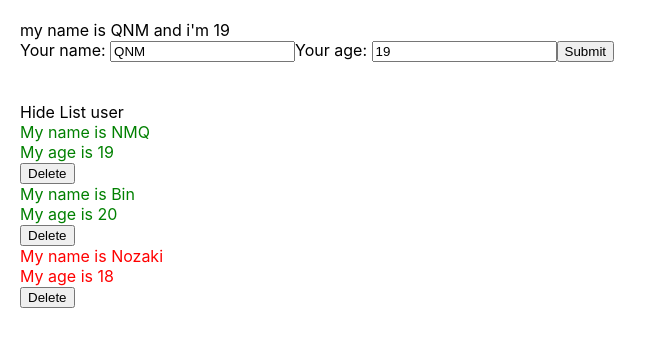
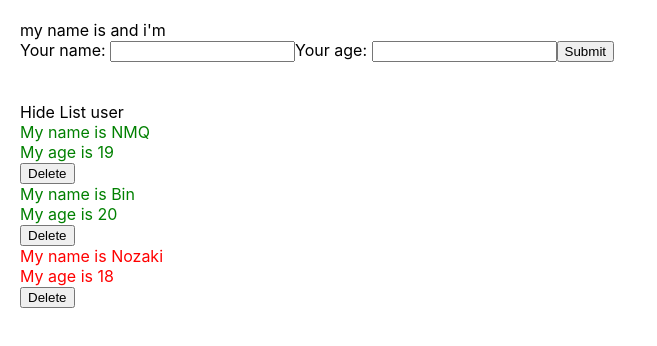
Before and after one commit to MinhQuangNguyen321/react-learning-chapter-3, a React (Create React App) app: page / in a window 1280 px wide. Shown: the top 346 px of the page, without its empty margins (0-657 px from the left). Built offline with nearby package versions, Linux system fonts and the light colour scheme.

Commit message:
lesson 37

```diff
--- a/src/App.js
+++ b/src/App.js
@@ -6,16 +6,24 @@ import MyComponent from "./components/MyComponent";
 import React from "react";
 import { render } from "@testing-library/react";
 
-class App extends React.Component {
-  render() {
-    return (
-      <div className="app-container">
-        {/* Hello World; */}
-        <MyComponent />
-      </div>
-    );
-  }
-}
+// class App extends React.Component {
+//   render() {
+//     return (
+//       <div className="app-container">
+//         {/* Hello World; */}
+//         <MyComponent />
+//       </div>
+//     );
+//   }
+// }
+
+const App = () => {
+  return (
+    <div className="app-container">
+      <MyComponent />
+    </div>
+  );
+};
 
 // const App = () => {
 //   const count = useSelector((state) => state.counter.count);
--- a/src/components/AddUserInfor.js
+++ b/src/components/AddUserInfor.js
@@ -1,64 +1,114 @@
-import React from "react";
+import React, { useState } from "react";
 
-class AddUserInfor extends React.Component {
-  state = {
-    name: "QNM",
-    address: "123",
-    age: 19,
+// class AddUserInfor extends React.Component {
+//   state = {
+//     name: "QNM",
+//     address: "123",
+//     age: 19,
+//   };
+
+//   handleOnChangeInput = (event) => {
+//     this.setState({
+//       name: event.target.value,
+//     });
+//   };
+
+//   handleOnChangeAge = (event) => {
+//     // bad code
+//     // this.state.age = event.target.value,
+
+//     this.setState({
+//       age: event.target.value,
+//     });
+//   };
+
+//   handleOnSubmit = (event) => {
+//     event.preventDefault();
+
+//     this.props.handleAddNewUser({
+//       id: Math.floor(Math.random() * 100 + 1) + "-random",
+//       name: this.state.name,
+//       age: this.state.age,
+//     });
+//   };
+
+//   render() {
+//     return (
+//       <div>
+//         my name is {this.state.name} and i'm {this.state.age}
+//         <form onSubmit={(event) => this.handleOnSubmit(event)}>
+//           <label>Your name: </label>
+//           <input
+//             value={this.state.name}
+//             type="text"
+//             onChange={(event) => {
+//               this.handleOnChangeInput(event);
+//             }}
+//           ></input>
+
+//           <label>Your age: </label>
+//           <input
+//             value={this.state.age}
+//             type="text"
+//             onChange={(event) => {
+//               this.handleOnChangeAge(event);
+//             }}
+//           ></input>
+//           <button>Submit</button>
+//         </form>
+//       </div>
+//     );
+//   }
+// }
+
+const AddUserInfor = (props) => {
+  const [name, setName] = useState("");
+  const [address, setAddress] = useState("123");
+  const [age, setAge] = useState("");
+
+  const handleOnChangeInput = (event) => {
+    setName(event.target.value);
   };
 
-  handleOnChangeInput = (event) => {
-    this.setState({
-      name: event.target.value,
+  const handleOnChangeAge = (event) => {
+    setAge(event.target.value);
+  };
+
+  const handleOnSubmit = (event) => {
+    event.preventDefault();
+
+    props.handleAddNewUser({
+      id: Math.floor(Math.random() * 100 + 1) + "-random",
+      name: name,
+      age: age,
     });
   };
 
-  handleOnChangeAge = (event) => {
-    // bad code
-    // this.state.age = event.target.value,
-
-    this.setState({
-      age: event.target.value,
-    });
-  };
-
-  handleOnSubmit = (event) => {
-    event.preventDefault();
-
-    this.props.handleAddNewUser({
-      id: Math.floor(Math.random() * 100 + 1) + "-random",
-      name: this.state.name,
-      age: this.state.age,
-    });
-  };
-
-  render() {
   return (
     <div>
-        my name is {this.state.name} and i'm {this.state.age}
-        <form onSubmit={(event) => this.handleOnSubmit(event)}>
+      my name is {name} and i'm {age}
+      <form onSubmit={(event) => handleOnSubmit(event)}>
         <label>Your name: </label>
         <input
-            value={this.state.name}
+          value={name}
           type="text"
           onChange={(event) => {
-              this.handleOnChangeInput(event);
+            handleOnChangeInput(event);
           }}
         ></input>
 
         <label>Your age: </label>
         <input
-            value={this.state.age}
+          value={age}
           type="text"
           onChange={(event) => {
-              this.handleOnChangeAge(event);
+            handleOnChangeAge(event);
           }}
         ></input>
         <button>Submit</button>
       </form>
     </div>
   );
-  }
-}
+};
 
 export default AddUserInfor;
--- a/src/components/MyComponent.js
+++ b/src/components/MyComponent.js
@@ -1,46 +1,79 @@
-import React from "react";
+import React, { useState } from "react";
 import AddUserInfor from "./AddUserInfor";
 import DisplayInfor from "./DisplayInfor";
 
-class MyComponent extends React.Component {
-  state = {
-    listUsers: [
+// class MyComponent extends React.Component {
+//   state = {
+//     listUsers: [
+//       { id: 1, name: "NMQ", age: "19 " },
+//       { id: 2, name: "Bin", age: "20" },
+//       { id: 3, name: "Nozaki", age: "18 " },
+//     ],
+//   };
+
+//   handleAddNewUser = (userObj) => {
+//     this.setState({
+//       listUsers: [userObj, ...this.state.listUsers],
+//     });
+//   };
+
+//   handleDeleteUser = (userId) => {
+//     let listUsersClone = [...this.state.listUsers];
+//     listUsersClone = listUsersClone.filter((item) => item.id !== userId);
+//     this.setState({
+//       listUsers: listUsersClone,
+//     });
+//   };
+
+//   render() {
+//     return (
+//       <>
+//         <div className="a">
+//           <AddUserInfor handleAddNewUser={this.handleAddNewUser} />
+//           <br />
+//           <br />
+//           <DisplayInfor
+//             listUsers={this.state.listUsers}
+//             handleDeleteUser={this.handleDeleteUser}
+//           />
+//         </div>
+//         <div className="b"></div>
+//       </>
+//     );
+//   }
+// }
+
+const MyComponent = (props) => {
+  const [listUsers, setListUsers] = useState([
     { id: 1, name: "NMQ", age: "19 " },
     { id: 2, name: "Bin", age: "20" },
     { id: 3, name: "Nozaki", age: "18 " },
-    ],
+  ]);
+
+  const handleAddNewUser = (userObj) => {
+    setListUsers([userObj, ...listUsers]);
   };
 
-  handleAddNewUser = (userObj) => {
-    this.setState({
-      listUsers: [userObj, ...this.state.listUsers],
-    });
+  const handleDeleteUser = (userId) => {
+    let listUsersClone = [...listUsers];
+    listUsersClone = listUsersClone.filter((item) => item.id !== userId);
+    setListUsers(listUsersClone);
   };
 
-  handleDeleteUser = (userId) => {
-    let listUsersClone = [...this.state.listUsers];
-    listUsersClone = listUsersClone.filter((item) => item.id !== userId);
-    this.setState({
-      listUsers: listUsersClone,
-    });
-  };
-
-  render() {
   return (
     <>
       <div className="a">
-          <AddUserInfor handleAddNewUser={this.handleAddNewUser} />
+        <AddUserInfor handleAddNewUser={handleAddNewUser} />
         <br />
         <br />
         <DisplayInfor
-            listUsers={this.state.listUsers}
-            handleDeleteUser={this.handleDeleteUser}
+          listUsers={listUsers}
+          handleDeleteUser={handleDeleteUser}
         />
       </div>
       <div className="b"></div>
     </>
   );
-  }
-}
+};
 
 export default MyComponent;
```
Lines whose indentation alone changed are shown as unchanged.
